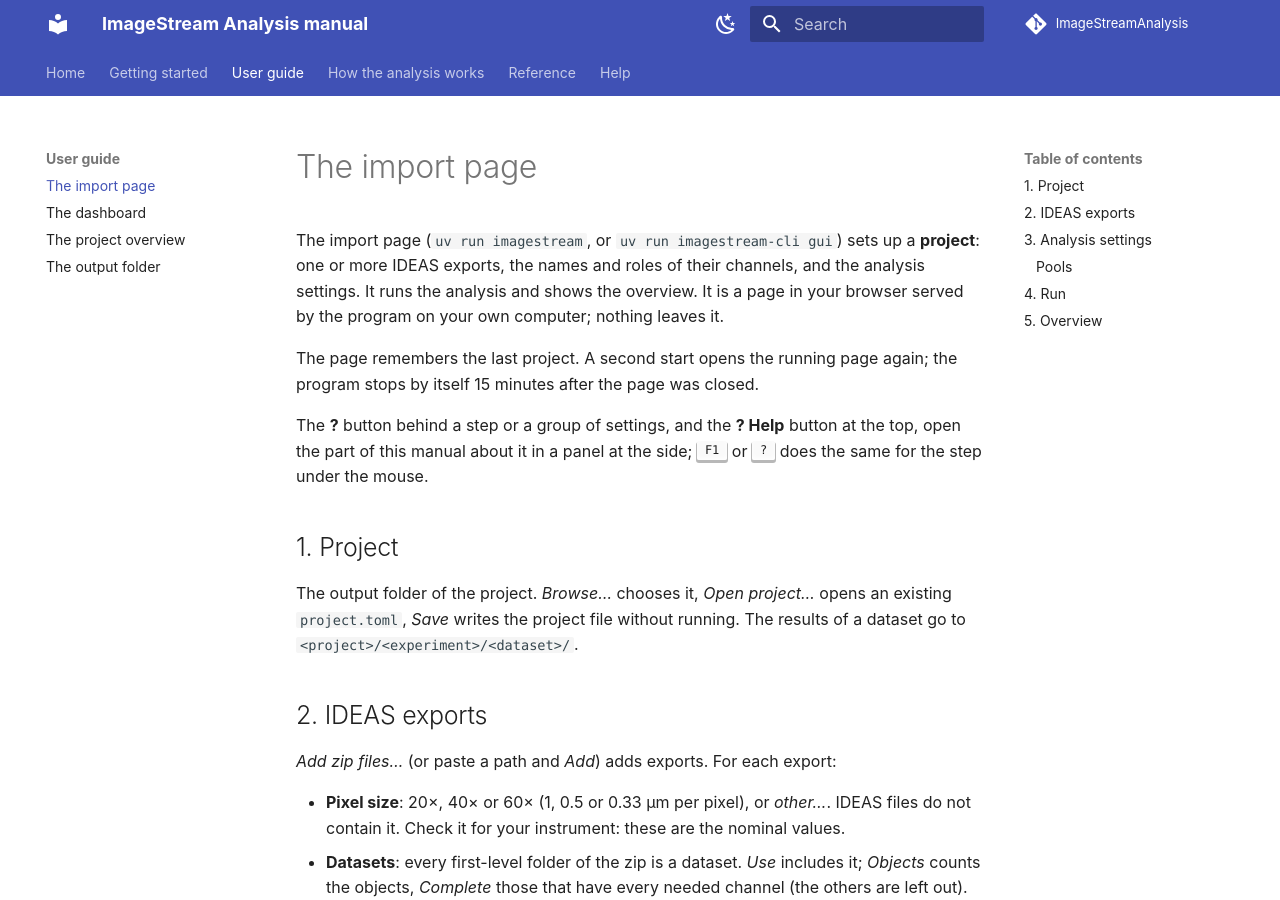
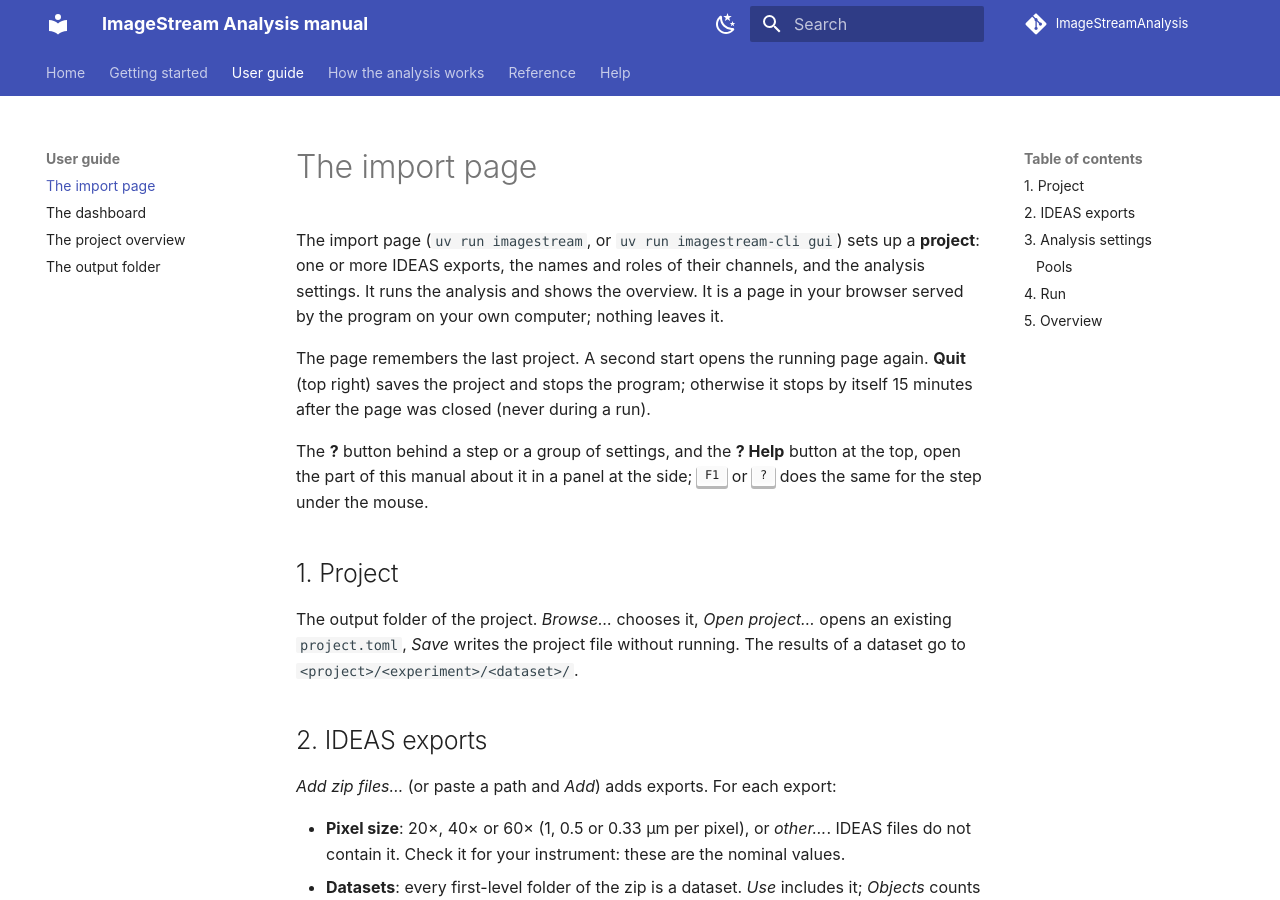
Before and after one commit to BioImaging-NKI/ImageStreamAnalysis, an MkDocs documentation site: the page built from manual/guide/import-page.md, in a window 1280 px wide and 900 px high. Built offline with MkDocs 1.6.1 and Material for MkDocs 9.7.7, drawn with Linux system fonts in a browser that asks for light colours; comment, search, counter and statistics services are not loaded.

Commit message:
Import page: Quit button; stops 15 minutes after the page was closed
The page pings the server every minute, so the idle timeout counts from closing the page instead of from the
last click (an idle open page could lose its server). Quit saves the project, stops a run and the server.

Co-Authored-By: Claude Opus 5.5 <noreply@anthropic.com>

```diff
--- a/manual/guide/import-page.md
+++ b/manual/guide/import-page.md
@@ -4,8 +4,8 @@ The import page (`uv run imagestream`, or `uv run imagestream-cli gui`) sets up
 exports, the names and roles of their channels, and the analysis settings. It runs the analysis and shows the
 overview. It is a page in your browser served by the program on your own computer; nothing leaves it.
 
-The page remembers the last project. A second start opens the running page again; the program stops by itself 15
-minutes after the page was closed.
+The page remembers the last project. A second start opens the running page again. **Quit** (top right) saves the
+project and stops the program; otherwise it stops by itself 15 minutes after the page was closed (never during a run).
 
 The **?** button behind a step or a group of settings, and the **? Help** button at the top, open the part of this
 manual about it in a panel at the side; <kbd>F1</kbd> or <kbd>?</kbd> does the same for the step under the mouse.
```
Also changed, not shown: src/imagestream_analysis/templates/gui.html (+16 -0 lines), 3 other files.
